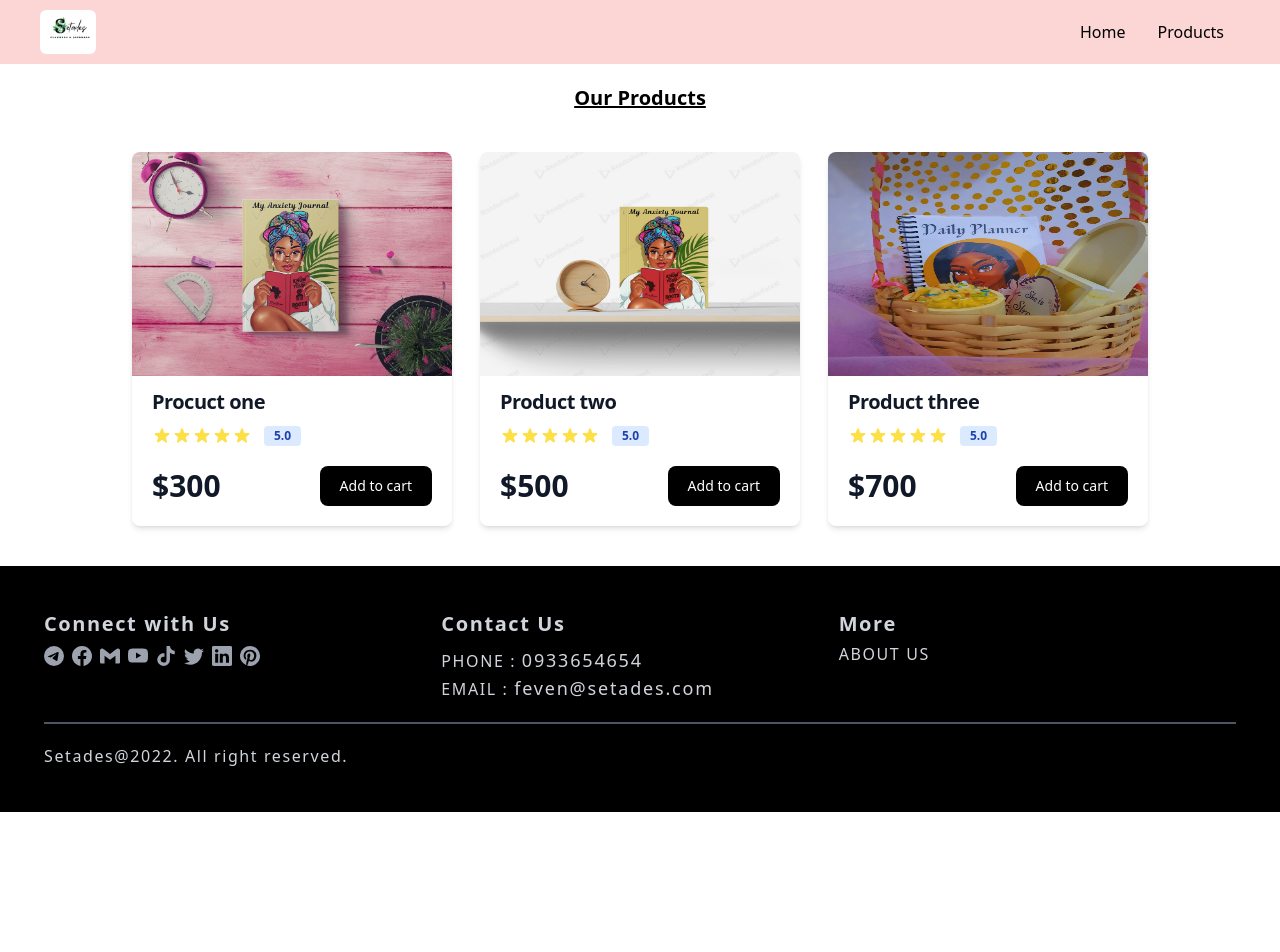
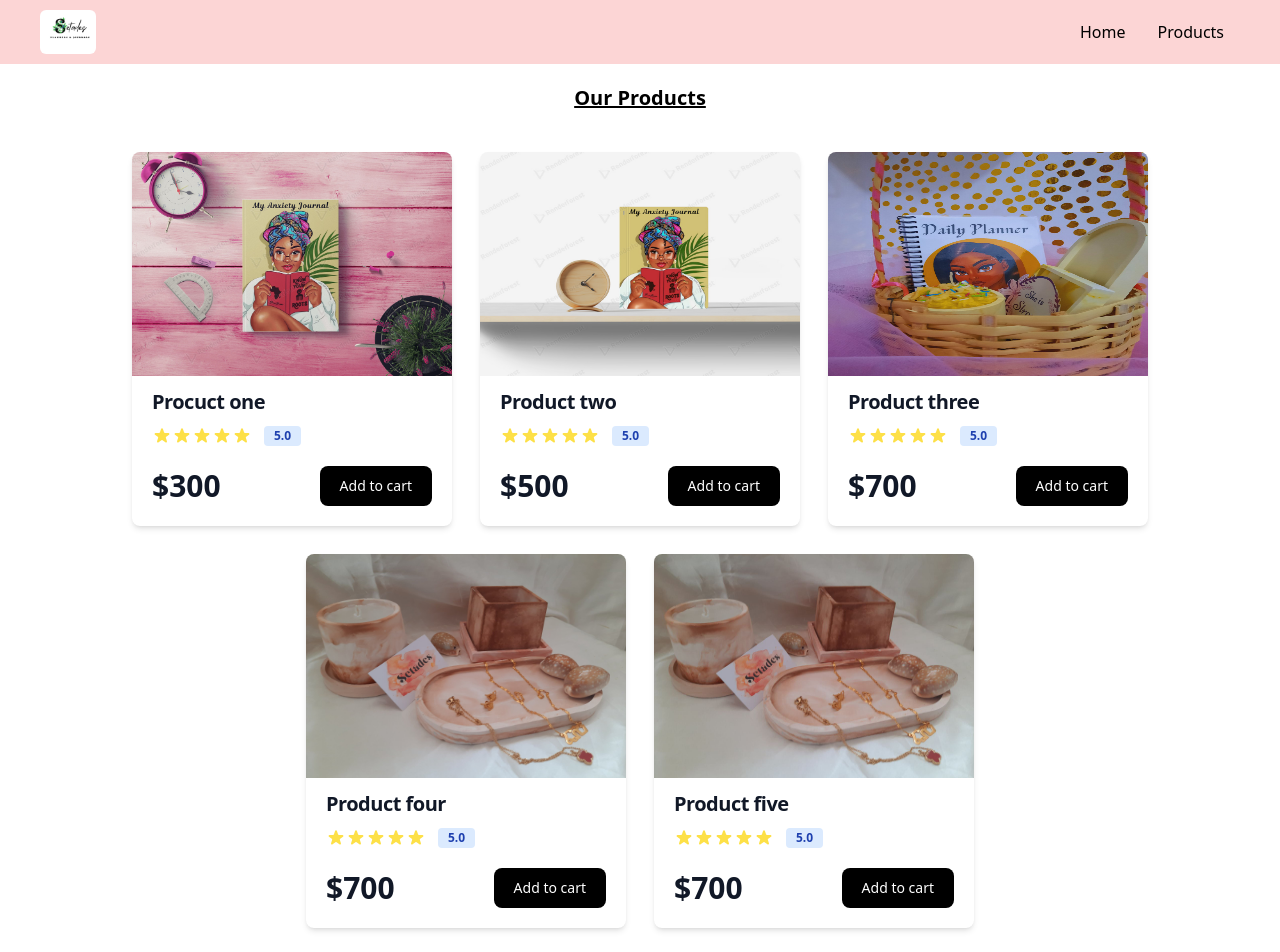
Before and after one commit to Natnael-Tilahun/setades, a React (Vite) app: page /Products in a window 1280 px wide. Shown: the top 952 px of the page. Before the commit the page ends 812 px from the top, so only its background shows below. Built offline with nearby package versions, Linux system fonts and the light colour scheme.

Commit message:
Modify footer layout position

```diff
--- a/src/data.js
+++ b/src/data.js
@@ -18,5 +18,18 @@
         title: "Product three",
         price : 700
     },
+    {
+        id: 3,
+        url: "/img14.jpg",
+        title: "Product four",
+        price : 700
+    },
+    {
+        id: 4,
+        url: "/img15.jpg",
+        title: "Product five",
+        price : 700
+    },
+
 
 ]
--- a/src/pages/About_us.jsx
+++ b/src/pages/About_us.jsx
@@ -2,7 +2,7 @@
 
 function about_us() {
   return (
-    <div className="py-5 px-10 md:px-20 h-[calc(100vh-300px)] ">
+    <div className="py-5 px-10 md:px-20 lg:px-40 h-[calc(100vh-310px)] ">
       <h1 className="text-center text-xl font-bold underline capitalize">
         About Us
       </h1>
--- a/src/pages/Products.jsx
+++ b/src/pages/Products.jsx
@@ -8,7 +8,7 @@
     <Cards url={item.url} title={item.title} price={item.price} key={item.id}/>
     )})
   return (
-    <div className="px-10 pt-5 pb-10">
+    <div className="px-10 pt-5 pb-10 h-auto min-h-[calc(100vh-310px)]">
       <h1 className="text-center font-bold pb-10 underline text-xl">
         Our Products
       </h1>
```
